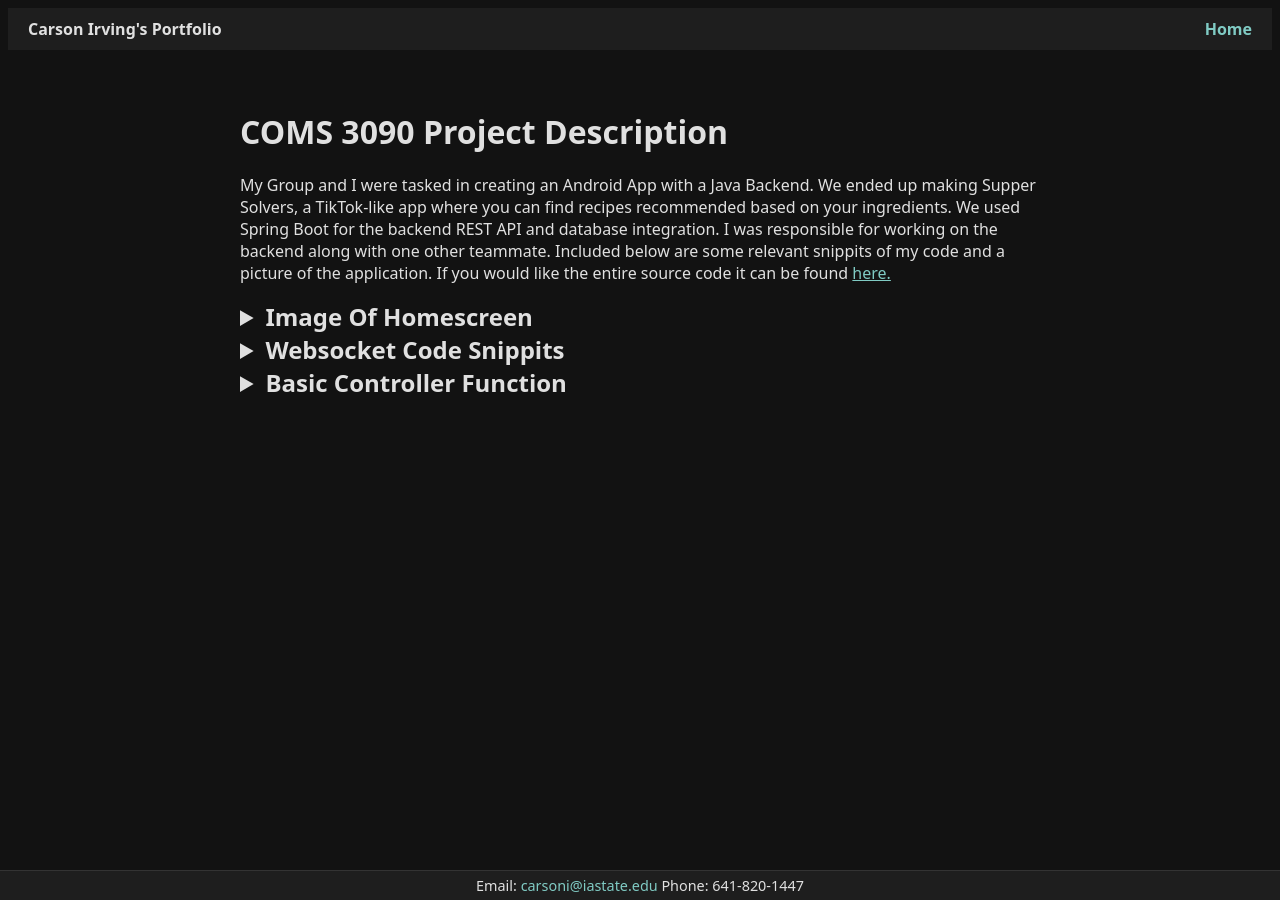
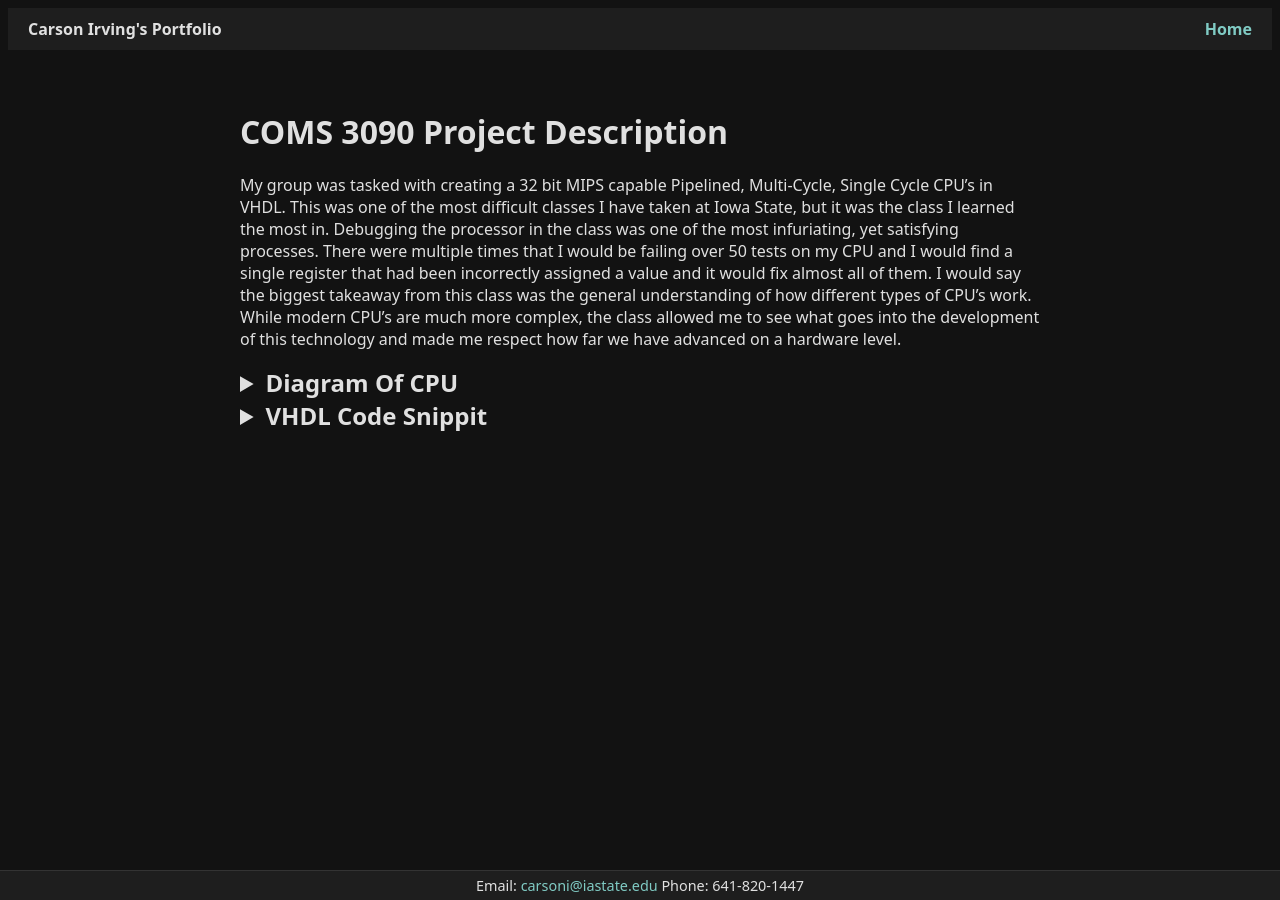
Before and after one commit to carsoni4/carsoni4.github.io, a Jekyll site: the page built from 381Project/projectDescription.md, in a window 1280 px wide. Built offline with Jekyll 4.4.1, drawn with Linux system fonts in a browser that asks for light colours.

Commit message:
Project Description work for 381

```diff
--- a/381Project/projectDescription.md
+++ b/381Project/projectDescription.md
@@ -3,61 +3,26 @@ layout: paper
 title: COMS 3090 Project Description
 ---
 
-My Group and I were tasked in creating an Android App with a Java Backend.
-We ended up making Supper Solvers, a TikTok-like app where you can find recipes recommended based on your ingredients. We used Spring Boot for the backend REST API and database integration. I was responsible for working on the backend along with one other teammate. Included below are some relevant snippits of my code and a picture of the application. If you would like the entire source code it
-can be found [here.](https://github.com/carsoni4/Supper-Solver)
+My group was tasked with creating a 32 bit MIPS capable Pipelined, Multi-Cycle, Single Cycle CPU's in VHDL. This was
+one of the most difficult classes I have taken at Iowa State, but it was the class I learned the most in. Debugging
+the processor in the class was one of the most infuriating, yet satisfying processes. There were multiple times that
+I would be failing over 50 tests on my CPU and I would find a single register that had been incorrectly assigned a value
+and it would fix almost all of them.
+I would say the biggest takeaway from this class was the general understanding of how different types of CPU's work.
+While modern CPU's are much more complex, the class allowed me to see what goes into the development of this technology
+and made me respect how far we have advanced on a hardware level.
 
 <details>
-    <summary style="font-size:1.5em; font-weight:bold;">Image Of Homescreen</summary>
+    <summary style="font-size:1.5em; font-weight:bold;">Diagram Of CPU</summary>
     <img src="/assets/309Project/SupperSolverPicture.png" alt="Picture of SupperSolver Homescreen" style="max-width:33%; height:auto;">
 </details>
 
 <details>
-    <summary style="font-size:1.5em; font-weight:bold;">Websocket Code Snippits</summary>
+    <summary style="font-size:1.5em; font-weight:bold;">VHDL Code Snippit</summary>
     <p>
-    This is an example of how I sorted out commands from the client for our messaging web-socket.
-    I was able to communicate with the front-end developers and decide on symbols to append to the messages for commands.
-    I then ran the method that was assigned for that command, for example [OPENUSER] would trigger the function to send the chat history     to the required user.
+    This is descriptive text
     </p>
     <pre style="background-color:#2d2d2d;color:#c678dd;padding:10px;border-radius:5px;overflow-x:auto;font-family:monospace;">
-    else if (message.startsWith("[OPENUSER]")) {
-        String chatHist = message.substring(11);
-        sendMessageToParticularUser(username, getUserHistory(chatHist, username));
-    }
-    else if (message.startsWith("[OPENGROUP]")) {
-        sendMessageToParticularUser(username, getGroupHistory(groupID));
-    }
-    else if (message.startsWith("[FRIEND]")) {
-        if (usernameSessionMap.containsKey(message.substring(9))) {
-            friendNotificationSend(message.substring(9));
-        }
-    }
+insert code here {}
     </pre>
 </details>
-
-<details>
-    <summary style="font-size:1.5em; font-weight:bold;">Basic Controller Function</summary>
-    <p>
-    This is an example how we interacted with the objects we created inside the object controllers.
-    Having the objects managed through spring-boot so they were linked together in the SQL tables automatically really helped
-    keep everything organized! After we got everything set up it was very evident why a framework like this is needed,
-    rather than managing a bunch of manual SQL commands for each of your objects and managing relationships.
-    </p>
-    <pre style="background-color:#2d2d2d;color:#c678dd;padding:10px;border-radius:5px;overflow-x:auto;font-family:monospace;">
-    @Operation(summary = "Creates a rating object on Post")
-    @PostMapping(path = "/rating")
-    public MRating CreateRating(@RequestBody RatingDTO rating)
-    {
-        if(rating.getRating() > 5 || rating.getRating() < 0)
-            throw new IllegalArgumentException("Rating must be less than 5 or greater than -1");
-        else
-        {
-            MRating newRating = new MRating();
-            newRating.setRating(rating.getRating());
-            newRating.setUser(rUser.findById(rating.getUserID()).get());
-            newRating.setRecipe(rRecipe.findById(rating.getRecipeID()).get());
-            return rRating.save(newRating);
-        }
-    }
-    </pre>
-</details>
```
